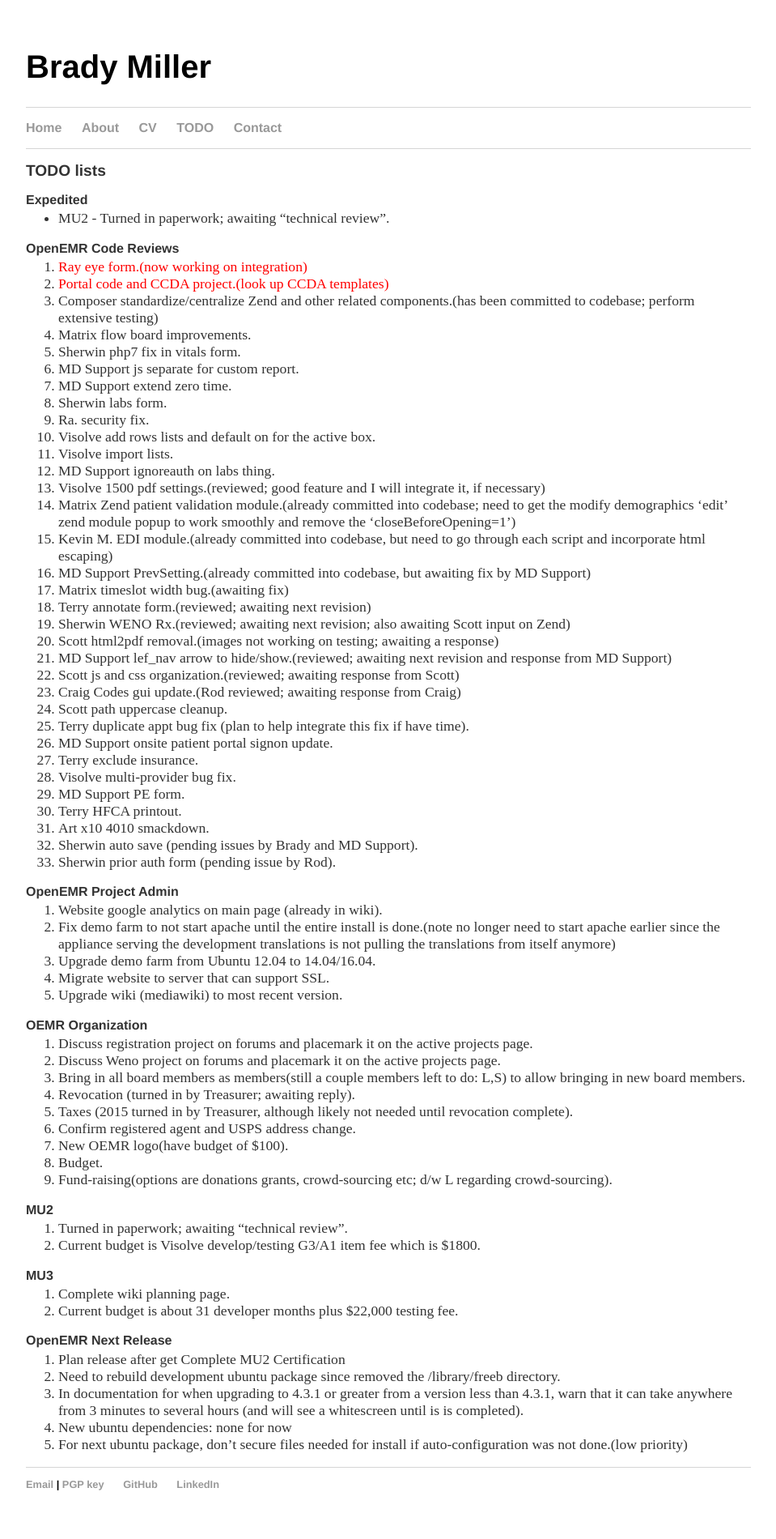
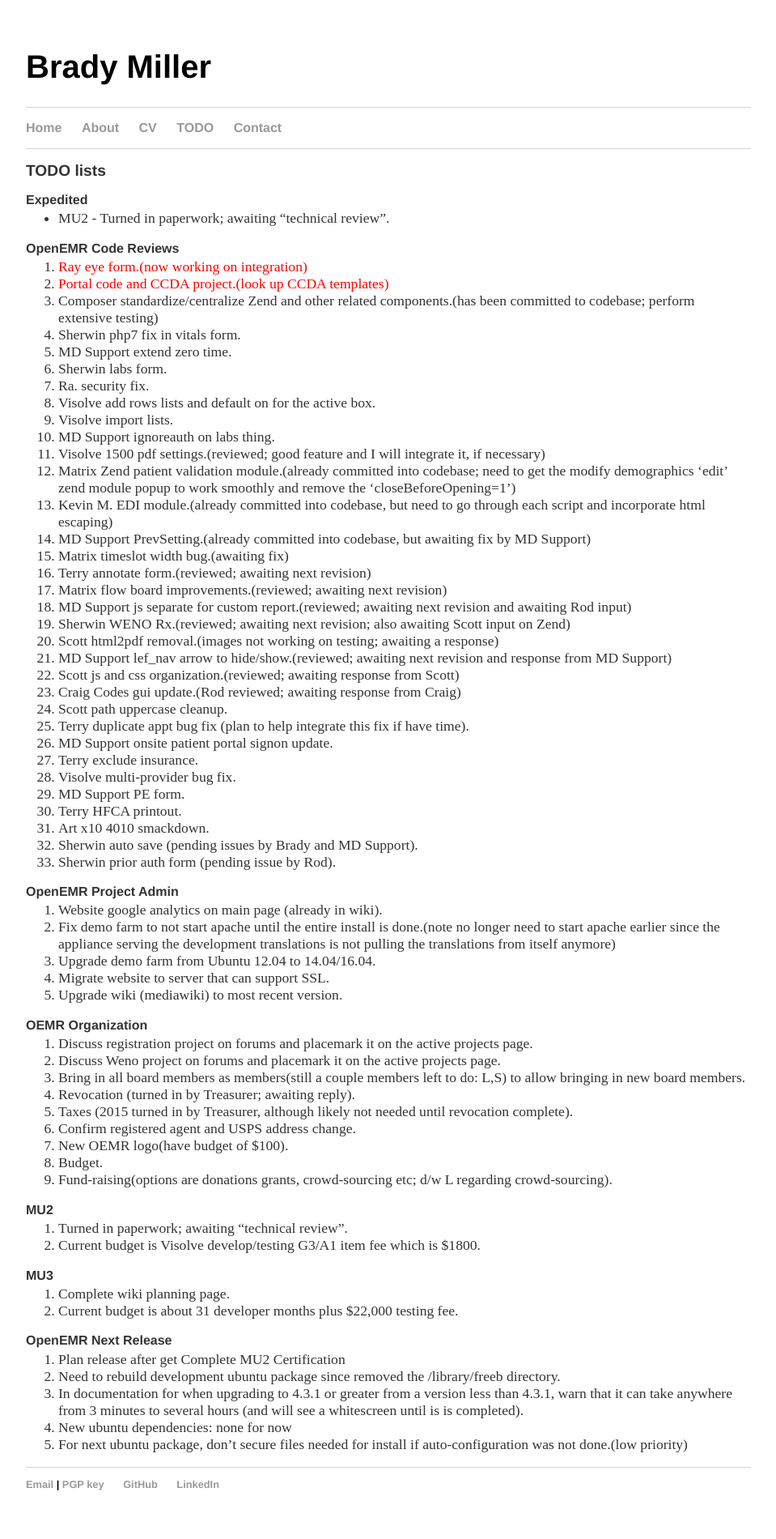
Before and after one commit to bradymiller/bradymiller.github.io, a Jekyll site: the page built from todo/index.md, in a window 1280 px wide. Shown: the whole page at 81% size, without its empty margins (160-1119 px from the left). Built offline with Jekyll 4.4.1, drawn with Linux system fonts in a browser that asks for light colours.

Commit message:
Update todo list

```diff
--- a/todo/index.md
+++ b/todo/index.md
@@ -25,6 +23,8 @@
 1. MD Support PrevSetting.(already committed into codebase, but awaiting fix by MD Support)
 1. Matrix timeslot width bug.(awaiting fix)
 1. Terry annotate form.(reviewed; awaiting next revision)
+1. Matrix flow board improvements.(reviewed; awaiting next revision)
+1. MD Support js separate for custom report.(reviewed; awaiting next revision and awaiting Rod input)
 1. Sherwin WENO Rx.(reviewed; awaiting next revision; also awaiting Scott input on Zend)
 1. Scott html2pdf removal.(images not working on testing; awaiting a response)
 1. MD Support lef_nav arrow to hide/show.(reviewed; awaiting next revision and response from MD Support)
```
Also changed, not shown: other parts of todo/index.md (+0 -2 lines).
